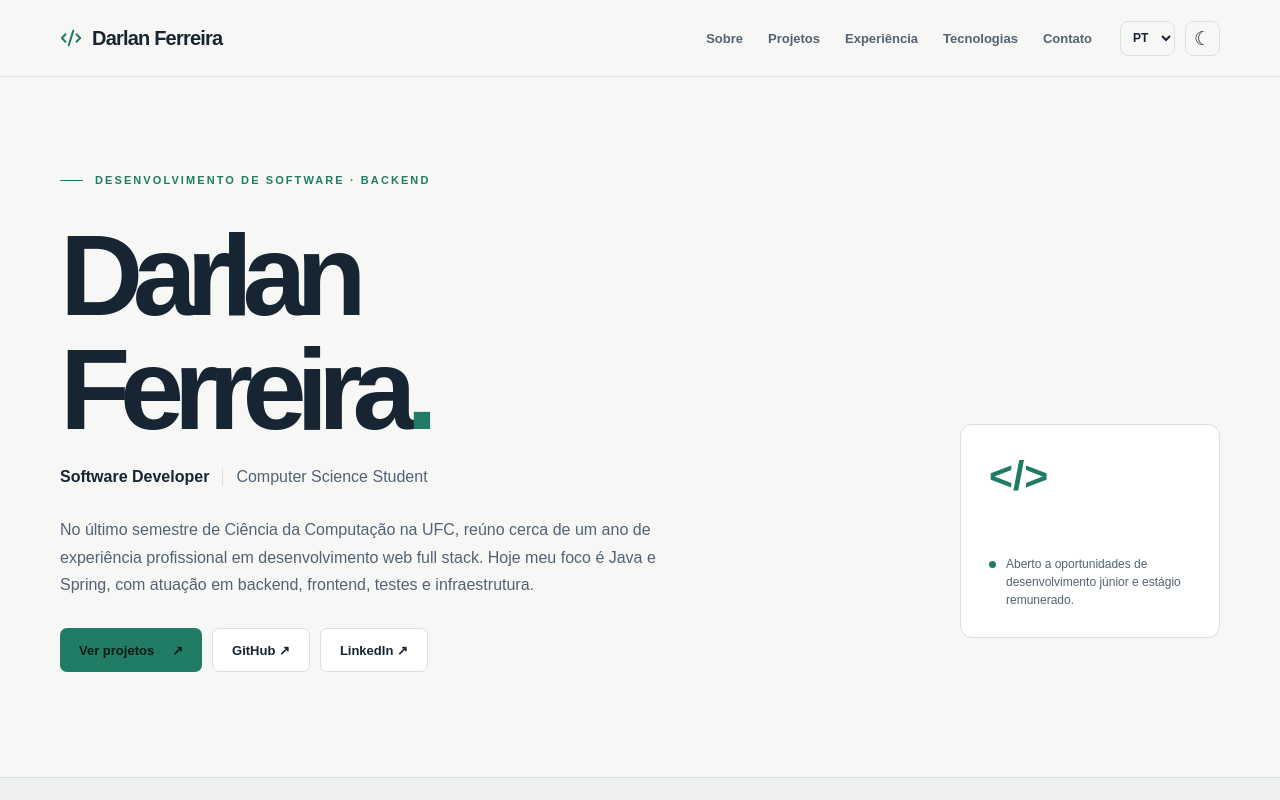
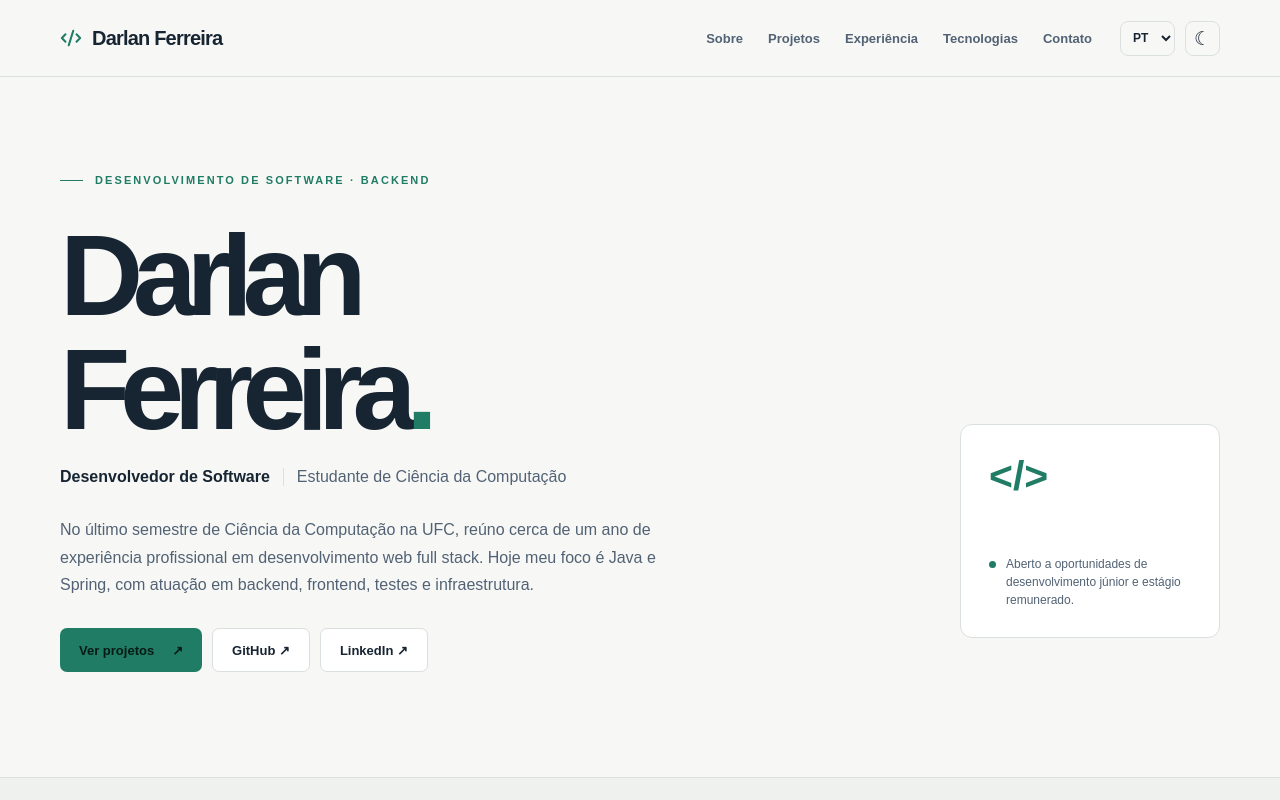
Before and after one commit to darlan-ferreira1/darlan-ferreira1.github.io, a React (Vite) app: page / in a window 1280 px wide. Shown: the top 800 px of the page. Built offline with nearby package versions, Linux system fonts and the light colour scheme.

Commit message:
Traduz cargo e formação do início para português e espanhol

```diff
--- a/src/i18n/translations.ts
+++ b/src/i18n/translations.ts
@@ -4,7 +4,7 @@ export const translations = {
   pt: {
     nav: { about: 'Sobre', projects: 'Projetos', experience: 'Experiência', technologies: 'Tecnologias', contact: 'Contato' },
     skip: 'Pular para o conteúdo', theme: 'Alternar tema', language: 'Selecionar idioma', menu: 'Abrir menu',
-    hero: { eyebrow: 'DESENVOLVIMENTO DE SOFTWARE · BACKEND', role: 'Software Developer', student: 'Computer Science Student', description: 'No último semestre de Ciência da Computação na UFC, reúno cerca de um ano de experiência profissional em desenvolvimento web full stack. Hoje meu foco é Java e Spring, com atuação em backend, frontend, testes e infraestrutura.', projects: 'Ver projetos', availability: 'Aberto a oportunidades de desenvolvimento júnior e estágio remunerado.' },
+    hero: { eyebrow: 'DESENVOLVIMENTO DE SOFTWARE · BACKEND', role: 'Desenvolvedor de Software', student: 'Estudante de Ciência da Computação', description: 'No último semestre de Ciência da Computação na UFC, reúno cerca de um ano de experiência profissional em desenvolvimento web full stack. Hoje meu foco é Java e Spring, com atuação em backend, frontend, testes e infraestrutura.', projects: 'Ver projetos', availability: 'Aberto a oportunidades de desenvolvimento júnior e estágio remunerado.' },
     about: { label: '01 / PERFIL', title: 'Sobre mim', text: 'Estou concluindo Ciência da Computação na Universidade Federal do Ceará. Minha experiência profissional em desenvolvimento web me deu uma visão do produto inteiro, da API à interface e aos testes. Quero aprofundar minha atuação em backend e engenharia de software; aprendo novas ferramentas com facilidade quando o problema pede.' },
     experience: { label: '02 / TRAJETÓRIA', title: 'Experiência', role: 'Estágio em Desenvolvimento Web Full Stack', place: 'Núcleo de Práticas de Informática (NPI) – UFC Quixadá', date: 'jul/2024 — jul/2025', project: "Odontuário - UFC", intro: "Sistema web de prontuário odontológico usado pelos cursos de Odontologia da UFC. Trabalho em sprints usando a metodologia Scrum.", areas: [
       {
@@ -76,7 +76,7 @@ export const translations = {
   es: {
     nav: { about: 'Sobre mí', projects: 'Proyectos', experience: 'Experiencia', technologies: 'Tecnologías', contact: 'Contacto' },
     skip: 'Saltar al contenido', theme: 'Cambiar tema', language: 'Seleccionar idioma', menu: 'Abrir menú',
-    hero: { eyebrow: 'DESARROLLO DE SOFTWARE · BACKEND', role: 'Software Developer', student: 'Computer Science Student', description: 'En mi último semestre de Ciencias de la Computación en la UFC, cuento con aproximadamente un año de experiencia profesional en desarrollo web full stack. Actualmente me enfoco en Java y Spring, con trabajo en backend, frontend, pruebas e infraestructura.', projects: 'Ver proyectos', availability: 'Disponible para puestos de desarrollador júnior y prácticas remuneradas en desarrollo.' },
+    hero: { eyebrow: 'DESARROLLO DE SOFTWARE · BACKEND', role: 'Desarrollador de Software', student: 'Estudiante de Ciencias de la Computación', description: 'En mi último semestre de Ciencias de la Computación en la UFC, cuento con aproximadamente un año de experiencia profesional en desarrollo web full stack. Actualmente me enfoco en Java y Spring, con trabajo en backend, frontend, pruebas e infraestructura.', projects: 'Ver proyectos', availability: 'Disponible para puestos de desarrollador júnior y prácticas remuneradas en desarrollo.' },
     about: { label: '01 / PERFIL', title: 'Sobre mí', text: 'Estoy terminando Ciencias de la Computación en la Universidad Federal de Ceará. Mi experiencia profesional en desarrollo web me permitió conocer el producto completo, desde las API hasta la interfaz y las pruebas. Quiero profundizar en backend e ingeniería de software; aprendo nuevas herramientas con facilidad cuando el problema lo requiere.' },
     experience: { label: '02 / TRAYECTORIA', title: 'Experiencia', role: 'Prácticas de Desarrollo Web Full Stack', place: 'Núcleo de Práticas de Informática (NPI) – UFC Quixadá', date: 'jul/2024 — jul/2025', project: "Odontuário - UFC", intro: "Sistema web de historias clínicas odontológicas utilizado por las carreras de Odontología de la UFC. Trabajo en sprints con Scrum.", areas: [
       {
--- a/src/main.tsx
+++ b/src/main.tsx
@@ -7,6 +7,7 @@ import { Home } from './pages/Home'
 import { ProjectDetails } from './pages/ProjectDetails'
 import { usePreferences } from './hooks/usePreferences'
 import { projects } from './data/projects'
+import { translations } from './i18n/translations'
 import './styles/main.css'
 
 function ScrollManager() {
@@ -22,7 +23,7 @@ function PageTitle({ language }: { language: 'pt' | 'en' | 'es' }) {
   const { pathname } = useLocation()
   useEffect(() => {
     const project = projects.find(item => pathname === `/projects/${item.slug}`)
-    document.title = `${project ? `${project.name[language]} | ` : ''}Software Developer | Darlan Ferreira`
+    document.title = `${project ? `${project.name[language]} | ` : ''}${translations[language].hero.role} | Darlan Ferreira`
   }, [language, pathname])
   return null
 }
```
